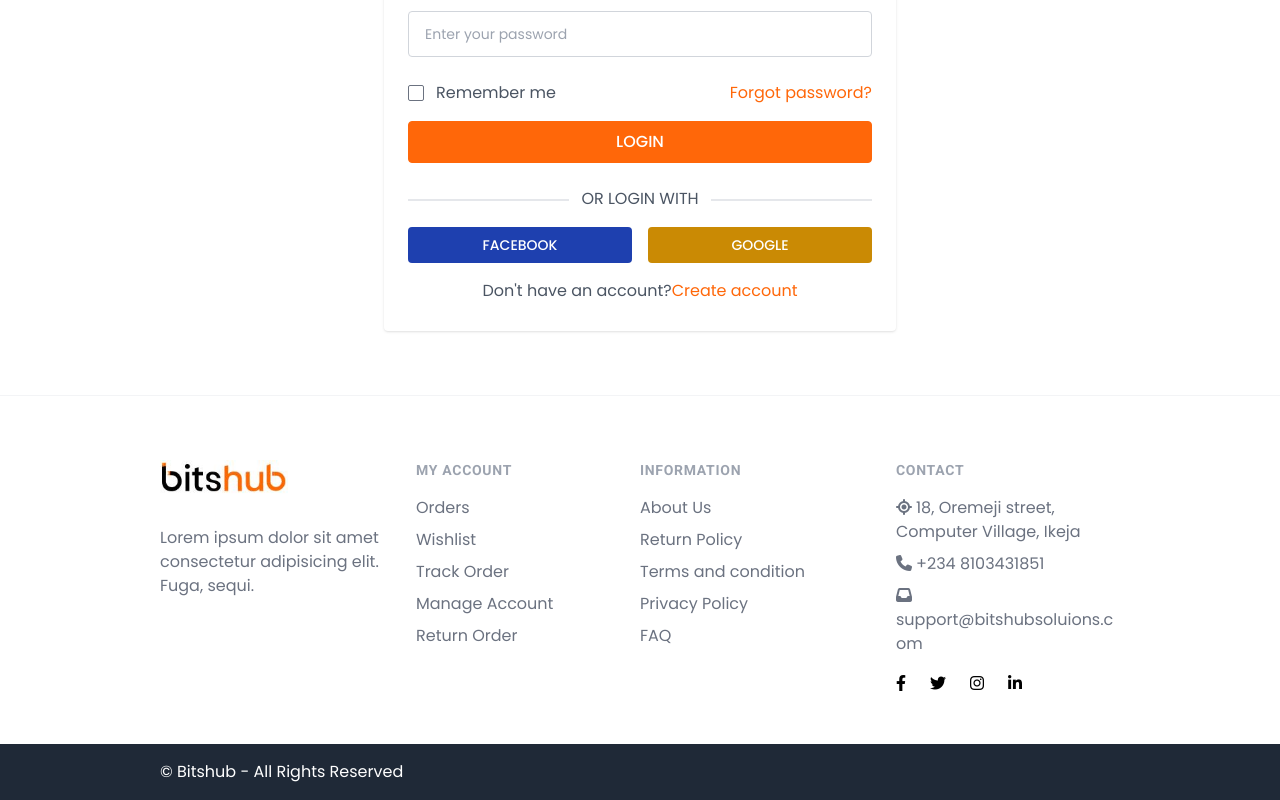
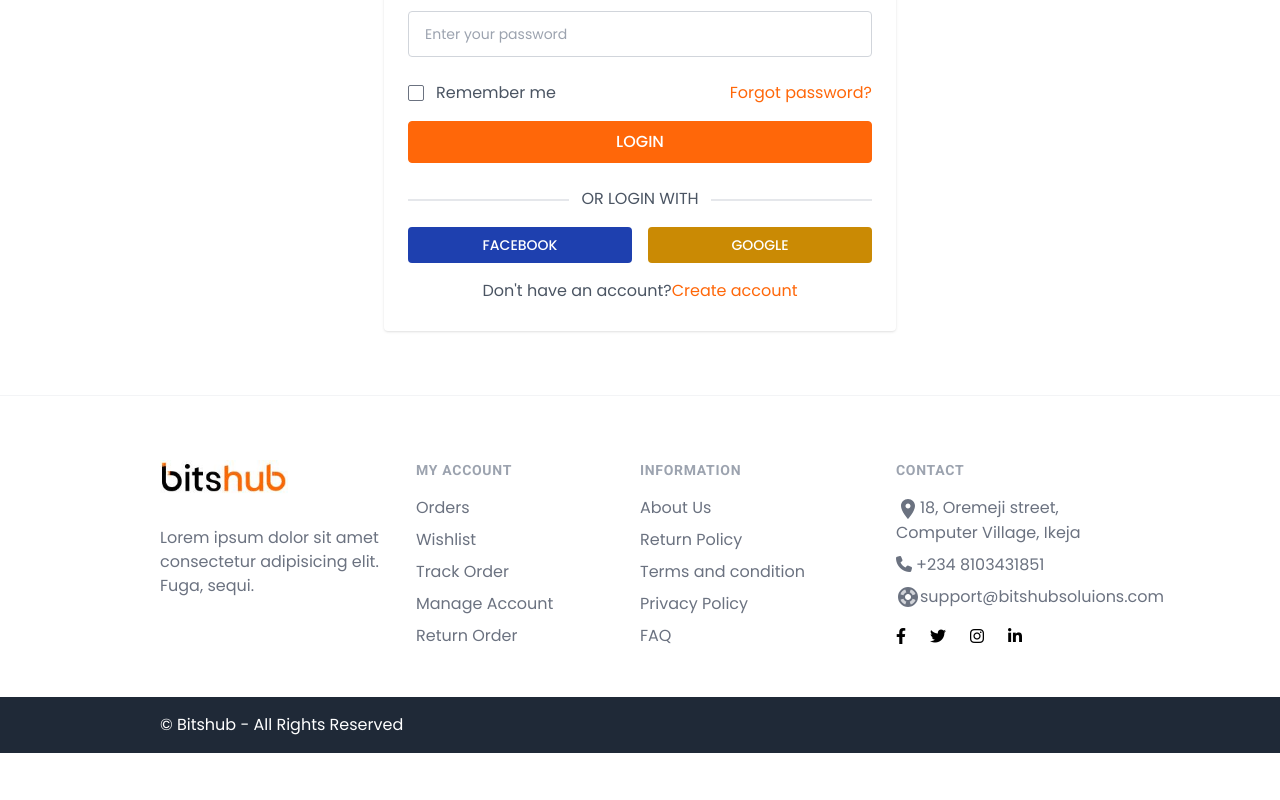
Before and after one commit to samsiteweb/bitshub-frontend, a React (Create React App) app: page /login in a window 1280 px wide. Shown: the part 470-1270 px from the top of the page. After the commit the page ends 1223 px from the top, so only its background shows below. Built offline with nearby package versions, Linux system fonts and the light colour scheme.

Commit message:
footer limks and icons

```diff
--- a/src/components/Footer.js
+++ b/src/components/Footer.js
@@ -1,6 +1,9 @@
 import React from "react";
 import bitshub from "../images/bitshub.jpeg";
 import BottomBar from "./BottomBar";
+import LocationOnIcon from '@mui/icons-material/LocationOn';
+import SupportTwoToneIcon from '@mui/icons-material/SupportTwoTone';
+
 
 const Footer = () => {
   return (
@@ -16,16 +19,16 @@ const Footer = () => {
               <div>
                 <h3 className="text-sm font-semibold text-gray-400 uppercase tracking-wider">My account</h3>
                 <div className="mt-4 space-y-2">
-                  <a href="" className="text-base text-gray-500 hover:text-gray-900 block">
+                  <a href="/account/order-history" className="text-base text-gray-500 hover:text-gray-900 block">
                     Orders
                   </a>
-                  <a href="" className="text-base text-gray-500 hover:text-gray-900 block">
+                  <a href="/account/wishlist" className="text-base text-gray-500 hover:text-gray-900 block">
                     Wishlist
                   </a>
                   <a href="/track-order" className="text-base text-gray-500 hover:text-gray-900 block">
                     Track Order
                   </a>
-                  <a href="" className="text-base text-gray-500 hover:text-gray-900 block">
+                  <a href="/account" className="text-base text-gray-500 hover:text-gray-900 block">
                     Manage Account
                   </a>
                   <a href="" className="text-base text-gray-500 hover:text-gray-900 block">
@@ -38,7 +41,7 @@ const Footer = () => {
               <div>
                 <h3 className="text-sm font-semibold text-gray-400 uppercase tracking-wider">Information</h3>
                 <div className="mt-4 space-y-2">
-                  <a href="" className="text-base text-gray-500 hover:text-gray-900 block">
+                  <a href="/about" className="text-base text-gray-500 hover:text-gray-900 block">
                     About Us
                   </a>
                   <a href="" className="text-base text-gray-500 hover:text-gray-900 block">
@@ -58,15 +61,15 @@ const Footer = () => {
 
               <div>
                 <h3 className="text-sm font-semibold text-gray-400 uppercase tracking-wider">Contact</h3>
-                <div className="mt-4 space-y-2">
+                <div className="mt-4 space-y-2 ">
                   <p className="text-base text-gray-500 hover:text-gray-900 block">
-                    <i className="fas fa-location pr-1"></i>18, Oremeji street, Computer Village, Ikeja
+                  <LocationOnIcon />18, Oremeji street, Computer Village, Ikeja
                   </p>
                   <p className="text-base text-gray-500 hover:text-gray-900 block">
-                    <i className="fas fa-phone pr-1"></i>+234 8103431851
+                    <a href="tel:+2348103431851"><i className="fas fa-phone pr-1"></i>+234 8103431851</a>
                   </p>
-                  <p className="text-base text-gray-500 hover:text-gray-900 block">
-                    <i className="fas fa-inbox pr-1"></i>support@bitshubsoluions.com
+                  <p className="text-base whitespace-nowrap text-gray-500 hover:text-gray-900 block">
+                    <a href="mailto:support@bitshubsolutions.com"><SupportTwoToneIcon />support@bitshubsoluions.com</a>
                   </p>
                 </div>
                 <div className="flex space-x-6 pt-4">
```
